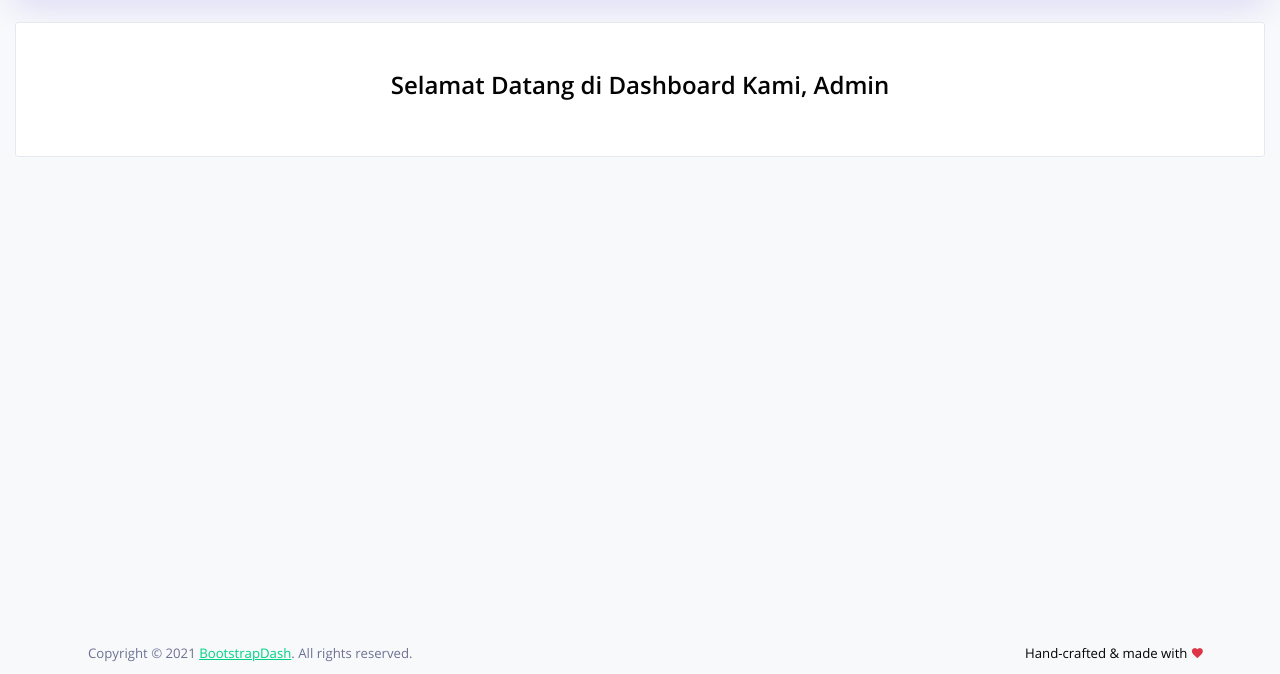
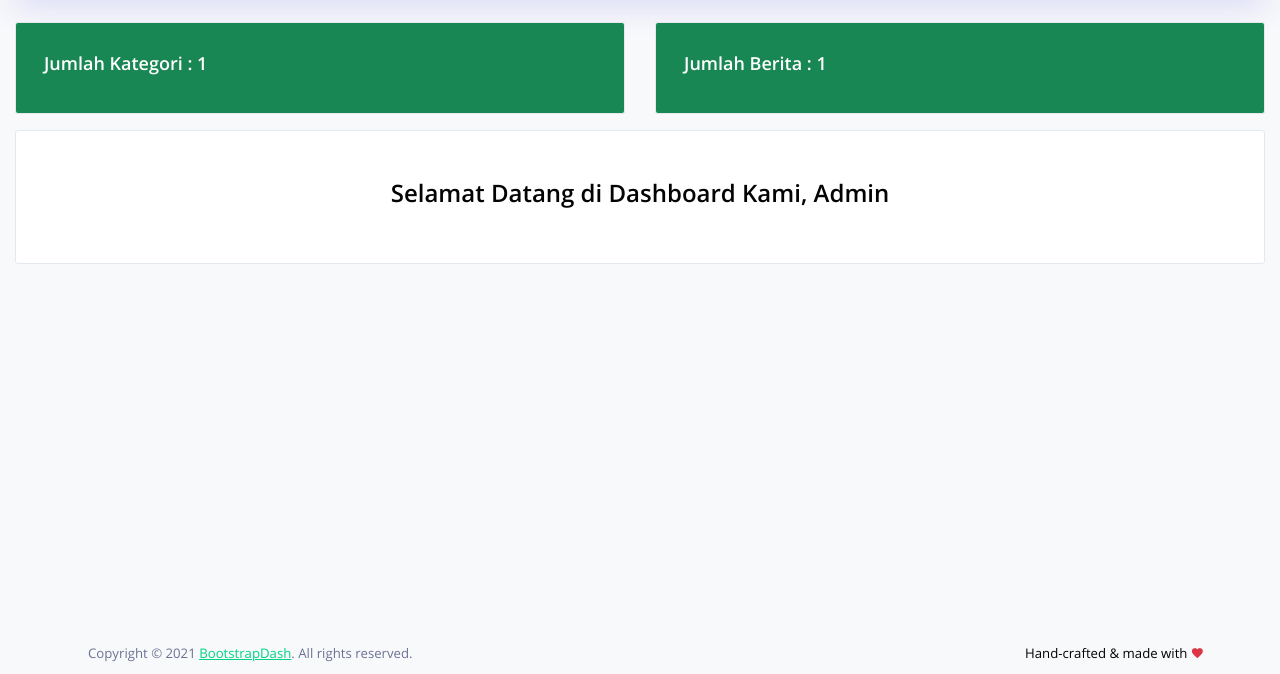
Before and after one commit to kadeksuryaindrawan/crudci, a CodeIgniter app: page /ci_crud/ in a window 1280 px wide. Shown: the part 129-803 px from the top of the page. Run offline with CodeIgniter, Linux system fonts and the light colour scheme; tables that the repository leaves empty or names only in its code hold one stand-in row (values such as "Sample post").

Commit message:
:smile: new-dashboard

```diff
--- a/application/controllers/HomeController.php
+++ b/application/controllers/HomeController.php
@@ -3,16 +3,22 @@ defined('BASEPATH') OR exit('No direct script access allowed');
 
 class HomeController extends CI_Controller {
 
+		public $Berita_model,$Kategori_model;
+
     public function __construct()
     {
         parent::__construct();
+				$this->load->model('Berita_model');
+				$this->load->model('Kategori_model');
     }
 
     public function index()
     {
-		$this->load->view('layouts/header');
-		$this->load->view('index');
-		$this->load->view('layouts/footer');
+			$row['kategori']  = $this->Kategori_model->getCount();
+			$row['berita']  = $this->Berita_model->getCount();
+			$this->load->view('layouts/header');
+			$this->load->view('index',$row);
+			$this->load->view('layouts/footer');
     }
 }
 
--- a/application/models/Berita_model.php
+++ b/application/models/Berita_model.php
@@ -9,6 +9,13 @@ class Berita_model extends CI_Model
 		$this->db->order_by('berita.id_berita','desc');
 		$result = $this->db->get('berita');
 		return $result;
+	}
+
+	public function getCount()
+	{
+		$result = $this->db->get('berita');
+		$row = $result->num_rows();
+		return $row;
 	}
 
 	public function insertBerita()
--- a/application/models/Kategori_model.php
+++ b/application/models/Kategori_model.php
@@ -9,6 +9,13 @@ class Kategori_model extends CI_Model
 		$result = $this->db->get('kategori');
 		return $result;
     }
+
+	public function getCount()
+	{
+		$result = $this->db->get('kategori');
+		$row = $result->num_rows();
+		return $row;
+	}
 
 	public function insertKategori()
 	{
--- a/application/views/index.php
+++ b/application/views/index.php
@@ -3,9 +3,27 @@
       <div class="container-fluid page-body-wrapper">
         <div class="main-panel">
           <div class="content-wrapper pb-0">
+						<div class="row">
+							<div class="col-lg-6 mb-3">
+								<div class="card bg-success text-white">
+									<div class="card-body">
+										<h4>Jumlah Kategori : <?= $kategori ?></h4>
+									</div>
+								</div>
+							</div>
+							<div class="col-lg-6 mb-3">
+								<div class="card bg-success text-white">
+									<div class="card-body">
+										<h4>Jumlah Berita : <?= $berita ?></h4>
+									</div>
+								</div>
+							</div>
+						</div>
 			<div class="card">
 				<div class="card-body text-center py-5">
 					<h3>Selamat Datang di Dashboard Kami, Admin</h3>
+						</div>
+					</div>
 				</div>
 			</div>
 		  </div>
```
